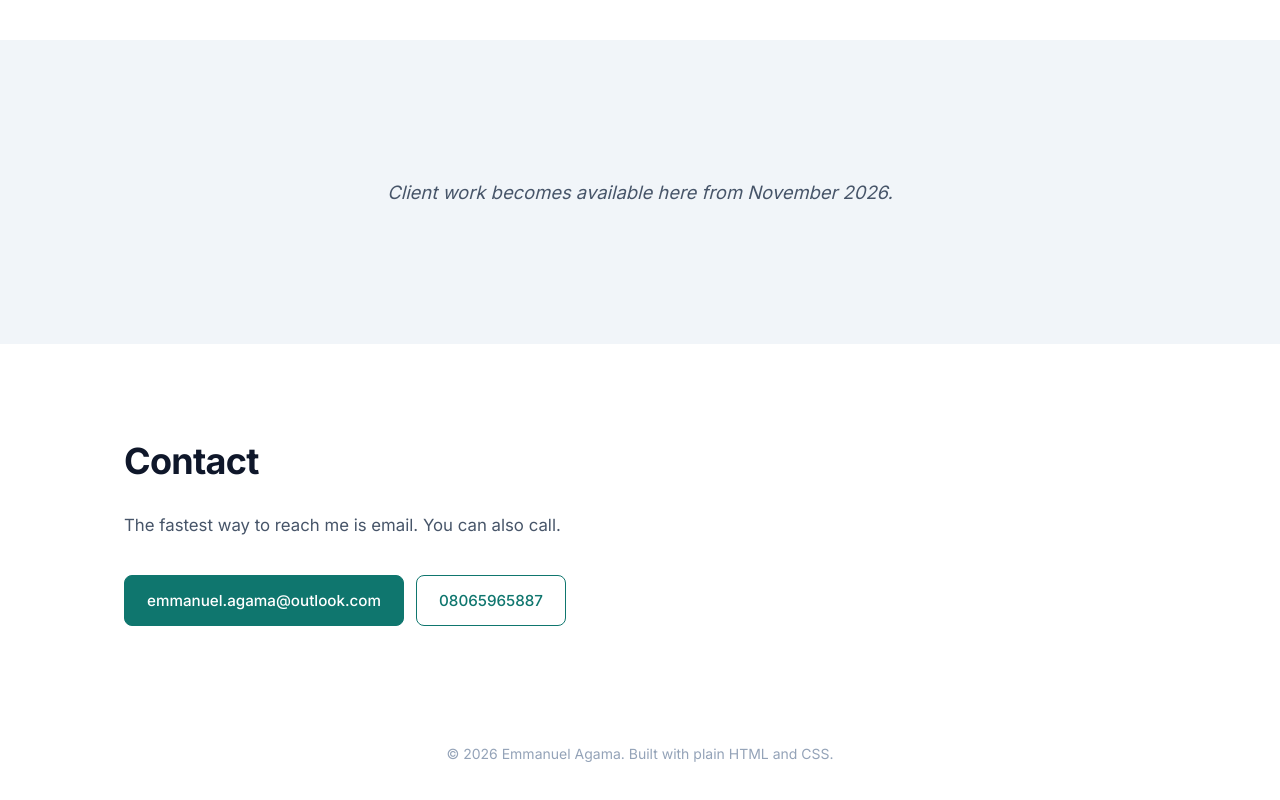
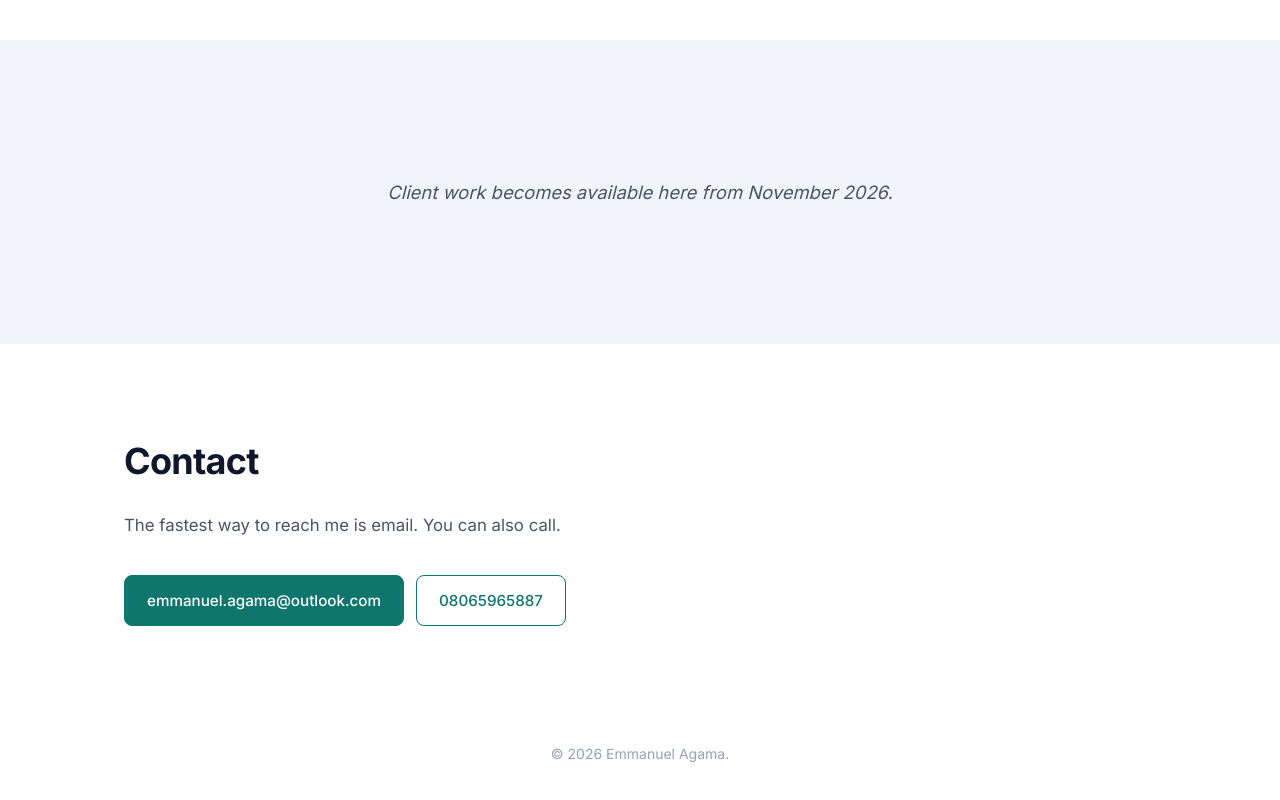
Before and after one commit to emmyagama/portfolio, a plain HTML site: page index.html in a window 1280 px wide. Shown: the part 1904-2704 px from the top of the page. Drawn offline with Linux system fonts and the light colour scheme.

Commit message:
chore: remove footer tagline

```diff
--- a/index.html
+++ b/index.html
@@ -144,7 +144,7 @@
 
   <footer class="site-footer">
     <div class="container">
-      <p>&copy; <span id="year"></span> Emmanuel Agama. Built with plain HTML and CSS.</p>
+      <p>&copy; <span id="year"></span> Emmanuel Agama.</p>
     </div>
   </footer>
 
```
